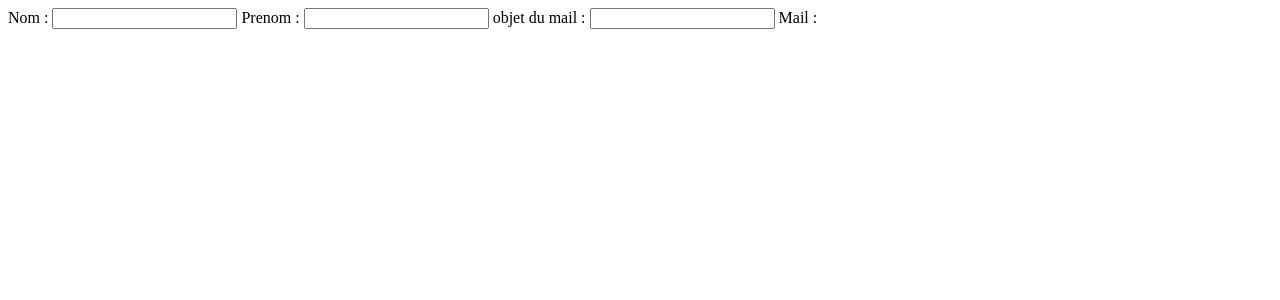
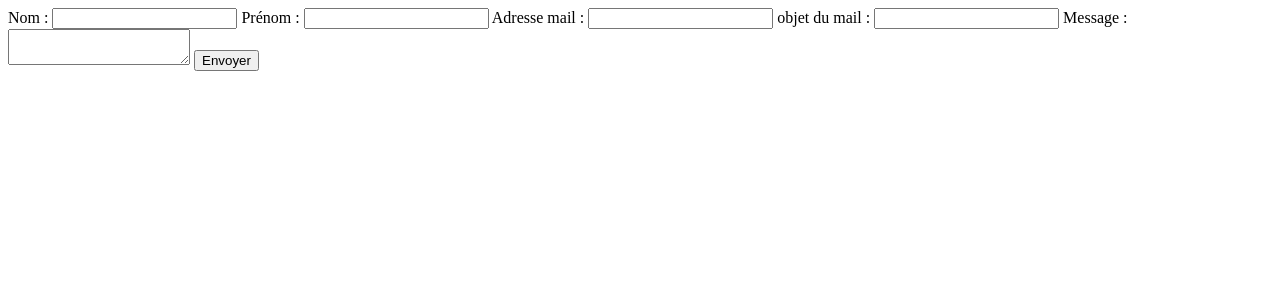
Before and after one commit to La-Clairiere/website, a PHP site: page /contact.view.php in a window 1280 px wide. Shown: the top 300 px of the page. Run offline with PHP 8.4, Linux system fonts and the light colour scheme.

Commit message:
form contact (view, model, racine)

```diff
--- a/app/view/contact.view.php
+++ b/app/view/contact.view.php
@@ -1,6 +1,8 @@
-<form action = ... method="POST">
+<form method="POST">
 <label>Nom : <input type="text" name="nom" required/> </label>
-<label>Prenom : <input type="text" name="prenom" required/> </label>
-<label>objet du mail : <input type="text" name="objet" /> </label>
-<label> Mail : <textarea" name="mail"></textarea></label>
+<label>Prénom : <input type="text" name="prenom" required/> </label>
+<label>Adresse mail : <input type="email" name="mail"/></label>
+<label>objet du mail : <input type="text" name="objet"/></label>
+<label> Message : <textarea name="message"></textarea></label>
+<button type="submit" name="envoyer">Envoyer</button>
 </form>
--- a/contact.php
+++ b/contact.php
@@ -13,6 +13,11 @@ $page_title = 'Contact';
 ob_start();
 require_once 'app/model/databaseConnection.php';
 require_once 'app/model/contact.model.php';
+
+if (isset($_POST['envoyer'])){
+    sendForm();
+}
+
 require_once 'app/view/contact.view.php';
 
 $content = ob_get_clean();
```
Also changed, not shown: app/model/contact.model.php (+13 -0 lines).
